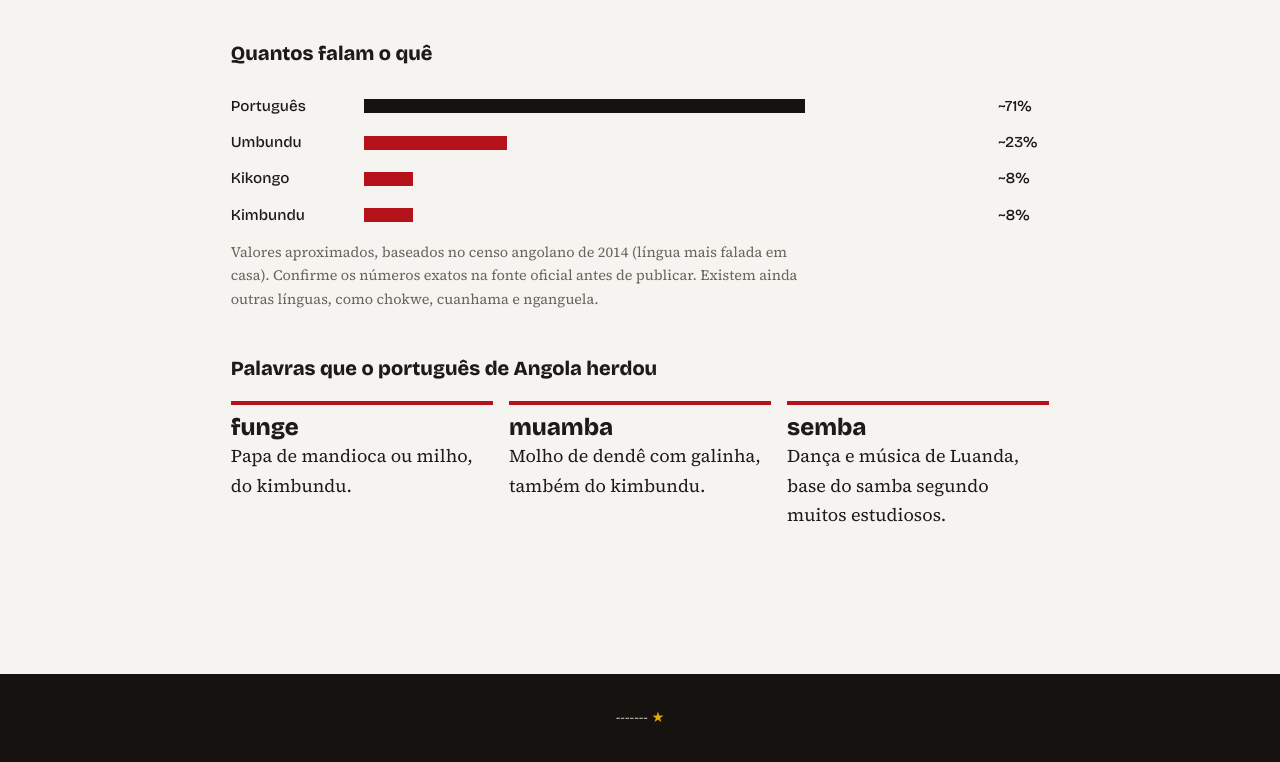
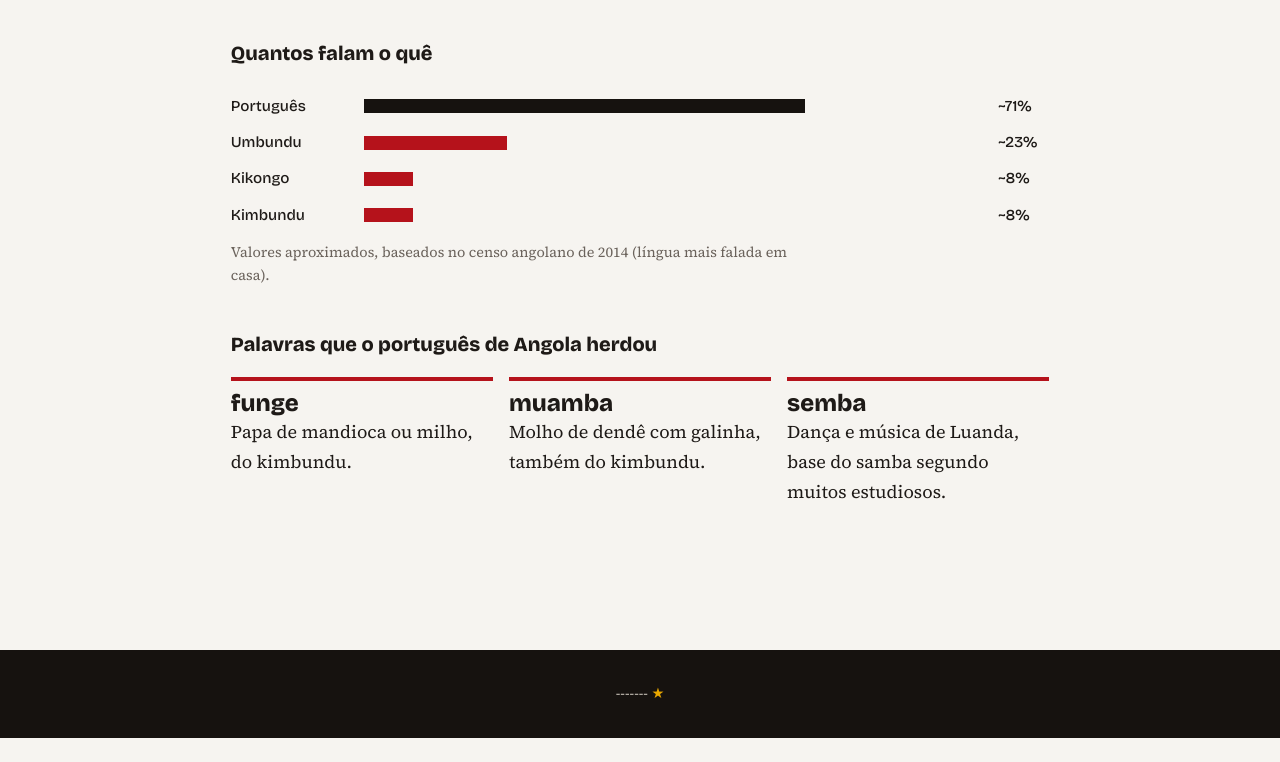
Before and after one commit to blxazedz/trabalho-angola-escola, a plain HTML site: page index.html in a window 1280 px wide. Shown: the part 2665-3427 px from the top of the page. After the commit the page ends 3403 px from the top, so only its background shows below. Drawn offline with nearby package versions, Linux system fonts and the light colour scheme.

Commit message:
Update index.html

```diff
--- a/index.html
+++ b/index.html
@@ -128,7 +128,7 @@ footer{background:var(--black);color:#cfc8bf;padding:2rem 1.3rem;font-size:.9rem
     <div class="bar"><span>Kikongo</span><i style="width:8%"></i><span>~8%</span></div>
     <div class="bar"><span>Kimbundu</span><i style="width:8%"></i><span>~8%</span></div>
   </div>
-  <p class="note">Valores aproximados, baseados no censo angolano de 2014 (língua mais falada em casa). Confirme os números exatos na fonte oficial antes de publicar. Existem ainda outras línguas, como chokwe, cuanhama e nganguela.</p>
+  <p class="note">Valores aproximados, baseados no censo angolano de 2014 (língua mais falada em casa). </p>
 
   <h3 style="margin-top:2.5rem">Palavras que o português de Angola herdou</h3>
   <div class="words">
```
